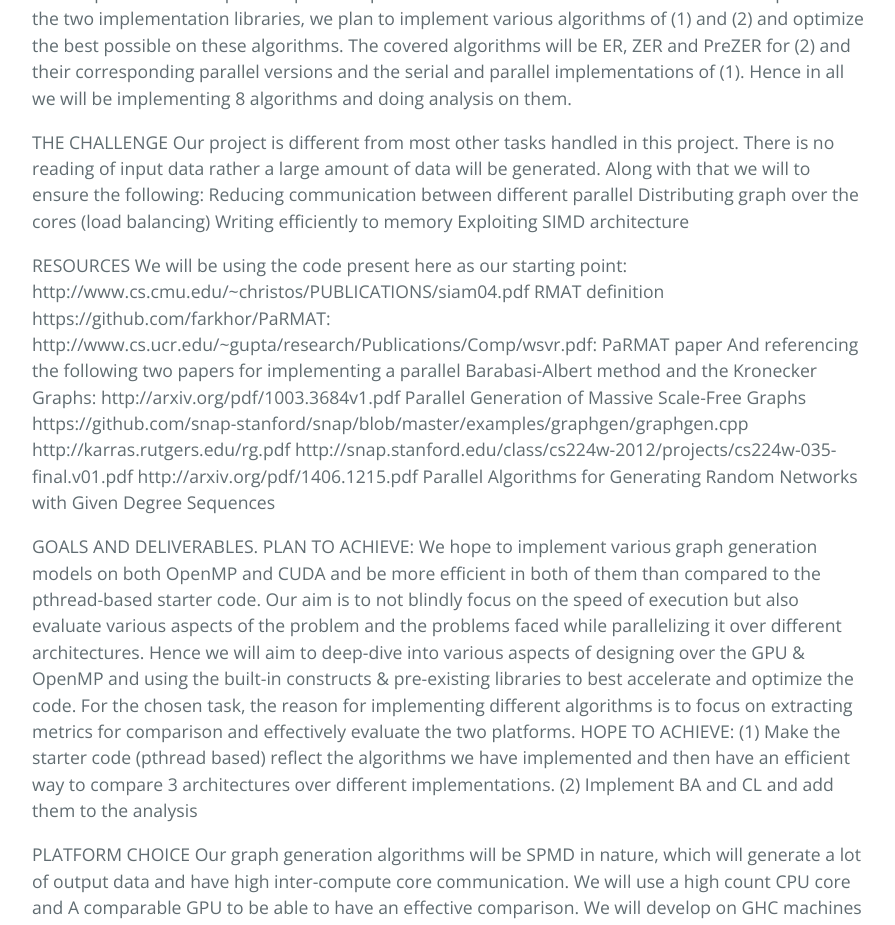
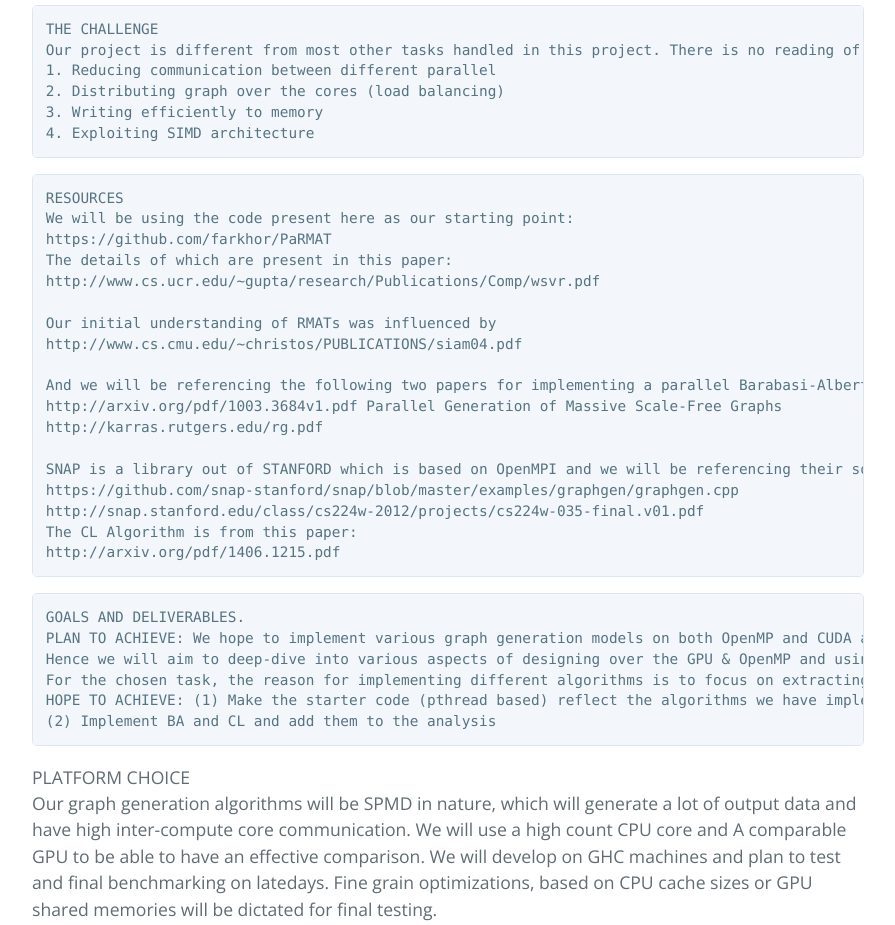
Before and after one commit to AthelasCo/Athelas, a plain HTML site: page index.html in a window 1280 px wide. Shown: the part 820-1745 px from the top of the page, without its empty margins (192-1087 px from the left). Drawn offline with nearby package versions, Linux system fonts and the light colour scheme.

Commit message:
Formatting

```diff
--- a/index.html
+++ b/index.html
@@ -21,14 +21,14 @@
     <section class="main-content">
 
 
-<p>TITLE. Athelas: A parallel random graph generation library.
+<pre>TITLE. Athelas: A parallel random graph generation library.
 
 BY
-Eshan Verma & Karandeep Johar</p>
+Eshan Verma & Karandeep Johar</pre>
 
 <p>SUMMARY.We will implement a library to generate parallel large-scale graphs using OpenMP exploiting SIMD Architecture and using CUDA on GPUS. The aim is to compare implementation complexity, speed and resource efficiency.</p>
 
-<p>BACKGROUND:
+<pre>BACKGROUND:
 Processing Real World graphs is an active research problem. The real-world complex graphs are typically very large (with millions or more vertices) and their sizes grow over time. Some researchers predict that the size of these graphs will eventually reach 1015 vertices . Unfortunately, we do not have publicly available real graphs that are large enough to test the functionality and true scalability of the graph applications A serious drawback of these models is that they are all sequential models and hence, are inadequate to use to generate the massive graphs with billions of vertices and edges.
 We plan to parallelize the generation of random graphs. There are two widely used two techniques for this.
 1. Stochastic Kronecker Graph (A generalization of RMAT graph generation and ER)
@@ -37,46 +37,53 @@ We plan to parallelize the generation of random graphs. There are two widely use
 4. CL method (Chung Lu)
 Though SKG method generalizes ER there are specific method for ER that can be made to run faster.  We plan to analyze these methods. Each of these methods will present different challenges and we hope to touch upon different aspects of parallel operations.
 To concentrate best on our aim of comparison of the two implementation libraries, we plan to implement various algorithms of (1) and (2) and optimize the best possible on these algorithms. The covered algorithms will be ER, ZER and PreZER for (2) and their corresponding parallel versions and the serial and parallel implementations of (1). Hence in all we will be implementing 8 algorithms and doing analysis on them.
-</p>
+</pre>
 
-<p>THE CHALLENGE
-Our project is different from most other tasks handled in this project. There is no reading of input data rather a large amount of data will be generated. Along with that we will to ensure the following:
-Reducing communication between different parallel
-Distributing graph over the cores (load balancing)
-Writing efficiently to memory
-Exploiting SIMD architecture
-</p>
-<p>RESOURCES
+<pre>THE CHALLENGE
+Our project is different from most other tasks handled in this project. There is no reading of input data rather a large amount of data will be generated. Since each node is operated on independently, there is a large communication overhead to ensure connectivity amongst the nodes. Also, some of the algorithms stated above, can lead to workload imbalance, the implementation will have to be tuned to that particular algorithm. Along with that we will ensure the following:
+1. Reducing communication between different parallel
+2. Distributing graph over the cores (load balancing)
+3. Writing efficiently to memory
+4. Exploiting SIMD architecture
+</pre>
+<pre>RESOURCES
 We will be using the code present here as our starting point:
-http://www.cs.cmu.edu/~christos/PUBLICATIONS/siam04.pdf RMAT definition
-https://github.com/farkhor/PaRMAT:
-http://www.cs.ucr.edu/~gupta/research/Publications/Comp/wsvr.pdf: PaRMAT paper
-And referencing the following two papers for implementing a parallel Barabasi-Albert method and the Kronecker Graphs:
+https://github.com/farkhor/PaRMAT
+The details of which are present in this paper:
+http://www.cs.ucr.edu/~gupta/research/Publications/Comp/wsvr.pdf
+
+Our initial understanding of RMATs was influenced by
+http://www.cs.cmu.edu/~christos/PUBLICATIONS/siam04.pdf
+
+And we will be referencing the following two papers for implementing a parallel Barabasi-Albert method and the Kronecker Graphs:
 http://arxiv.org/pdf/1003.3684v1.pdf Parallel Generation of Massive Scale-Free Graphs
+http://karras.rutgers.edu/rg.pdf
+
+SNAP is a library out of STANFORD which is based on OpenMPI and we will be referencing their solution as well:
 https://github.com/snap-stanford/snap/blob/master/examples/graphgen/graphgen.cpp
-http://karras.rutgers.edu/rg.pdf
 http://snap.stanford.edu/class/cs224w-2012/projects/cs224w-035-final.v01.pdf
-http://arxiv.org/pdf/1406.1215.pdf Parallel Algorithms for Generating Random Networks with Given Degree Sequences
-</p>
+The CL Algorithm is from this paper:
+http://arxiv.org/pdf/1406.1215.pdf
+</pre>
 
-<p>GOALS AND DELIVERABLES.
+<pre>GOALS AND DELIVERABLES.
 PLAN TO ACHIEVE: We hope to implement various graph generation models on both OpenMP and CUDA and be more efficient in both of them than compared to the pthread-based starter code.  Our aim is to not blindly focus on the speed of execution but also evaluate various aspects of the problem and the problems faced while parallelizing it over different architectures.
 Hence we will aim to deep-dive into various aspects of designing over the GPU & OpenMP and using the built-in constructs & pre-existing libraries to best accelerate and optimize the code.
 For the chosen task, the reason for implementing different algorithms is to focus on extracting metrics for comparison and effectively evaluate the two platforms.
 HOPE TO ACHIEVE: (1) Make the starter code (pthread based) reflect the algorithms we have implemented and then have an efficient way to compare 3 architectures over different implementations.
-(2) Implement BA and CL and add them to the analysis</p>
+(2) Implement BA and CL and add them to the analysis</pre>
 
-<p>PLATFORM CHOICE
+<p>PLATFORM CHOICE<br>
 Our graph generation algorithms will be SPMD in nature, which will generate a lot of output data and have high inter-compute core communication. We will use a high count CPU core and A comparable GPU to be able to have an effective comparison. We will develop on GHC machines and plan to test and final benchmarking on latedays.
 Fine grain optimizations, based on CPU cache sizes or GPU shared memories will be dictated for final testing.</p>
 
-<p>SCHEDULE
+<pre>SCHEDULE
 4/9	: Implement Serial ER algos and Serial and Parallel SKG in OpenMP
 4/16	: Finish all OpenMP implementation of the 8 algorithms
 4/23	: Implement Serial ER algos and Serial and Parallel SKG in CUDA
 4/30	: Finish all CUDA implementation of the 8 algorithms
 5/7	: Finish Benchmarking and finer optimizations.
-</p>
+</pre>
 
 
       <footer class="site-footer">
```
